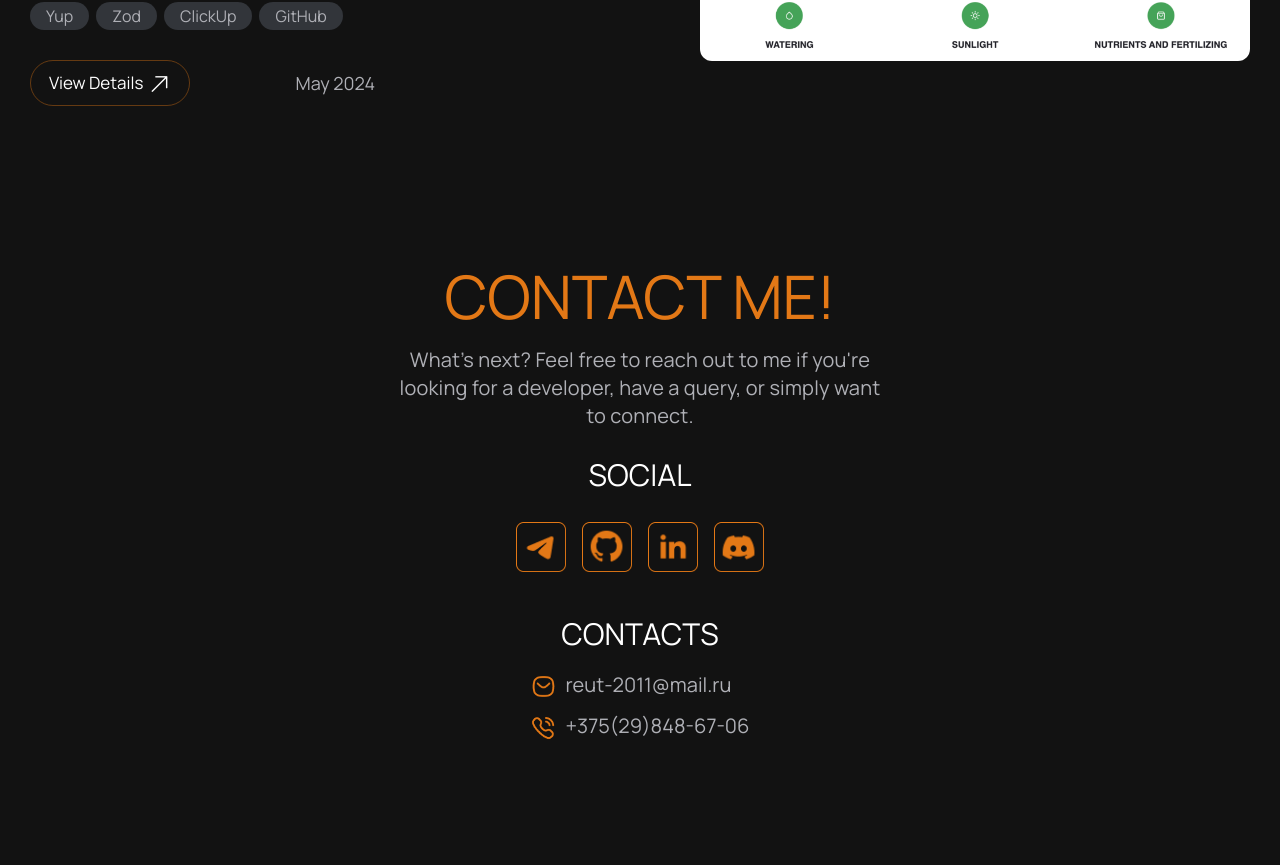
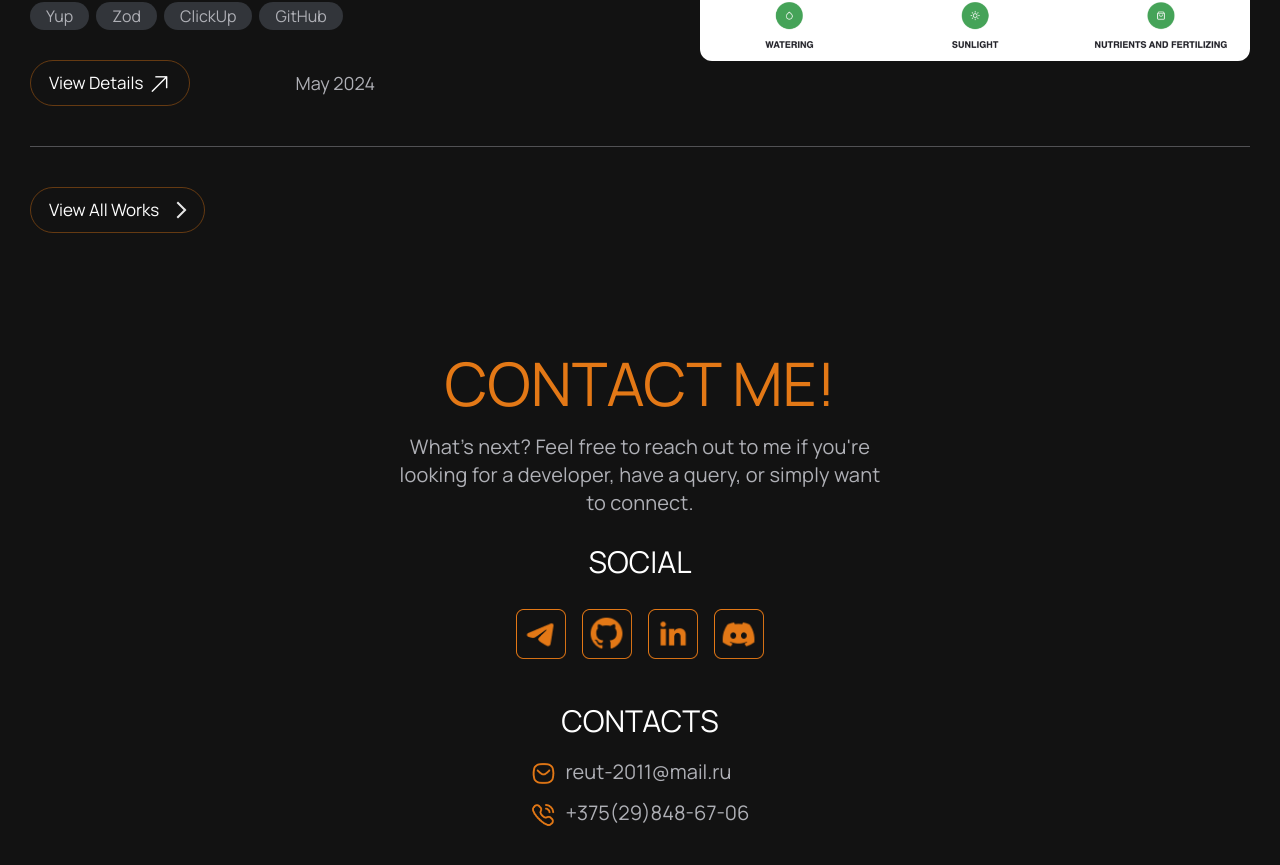
Before and after one commit to JeckJonnyQ/PORTFOLIO, a React (Vite) app: page / in a window 1280 px wide. Shown: the part 3808-4673 px from the top of the page. Built offline with nearby package versions, Linux system fonts and the light colour scheme.

Commit message:
feat: add link to all projects in portfolio section and fix deploy bags in tabs styles

```diff
--- a/src/Components/SectionPortfolio/ContentTab/ContentTab.scss
+++ b/src/Components/SectionPortfolio/ContentTab/ContentTab.scss
@@ -128,7 +128,7 @@
           transition: all 0.5s ease;
 
           &:hover {
-            box-shadow: 0px 0px 15px 4px rgba(175, 176, 182, 0.5);
+            box-shadow: 0px 0px 15px 4px rgba(227, 120, 22, 0.4);
           }
 
           @media (max-width: 1280px) {
--- a/src/Components/SectionPortfolio/SectionPortfolio.scss
+++ b/src/Components/SectionPortfolio/SectionPortfolio.scss
@@ -54,5 +54,55 @@
       font-size: 15px;
       color: rgb(175, 176, 182);
     }
+
+    .portfolio__wrapper {
+      display: flex;
+      height: auto;
+      padding: 40px 0px 0px;
+      border-top: 1px solid rgba(175, 176, 182, 0.4);
+
+      @media (max-width: 1040px) {
+        padding: 30px 0px 0px;
+      }
+
+      .portfolio__wrapper_link {
+        position: relative;
+        padding: 15px 30px;
+        width: 210px;
+        border: 1px solid rgba(227, 120, 22, 0.4);
+        border-radius: 50px;
+        font-family: 'Manrope', sans-serif;
+        font-size: 18px;
+        line-height: 28px;
+        text-decoration: none;
+        text-align: start;
+        color: rgb(255, 255, 255);
+        background-color: transparent;
+        transition: all 0.5s ease;
+
+        @media (max-width: 1280px) {
+          padding: 12px 18px;
+          width: 175px;
+          font-size: 17px;
+          line-height: 20px;
+        }
+
+        &:hover {
+          box-shadow: 0px 0px 15px 4px rgba(227, 120, 22, 0.4);
+        }
+
+        &::after {
+          content: '';
+          position: absolute;
+          top: 50%;
+          right: 20px;
+          transform: translateY(-50%) rotate(45deg);
+          width: 10px;
+          height: 10px;
+          border-top: 2px solid rgba(255, 255, 255, 0.9);
+          border-right: 2px solid rgba(255, 255, 255, 0.9);
+        }
+      }
+    }
   }
 }
--- a/src/Components/SectionPortfolio/SectionPortfolio.tsx
+++ b/src/Components/SectionPortfolio/SectionPortfolio.tsx
@@ -2,6 +2,7 @@ import { ReactElement } from 'react';
 import './SectionPortfolio.scss';
 
 import BasicTabs from './Tabs/Tabs';
+import { linkPath } from '../../helpers/staticDataLinks';
 
 function SectionPortfolio(): ReactElement {
   return (
@@ -12,6 +13,12 @@ function SectionPortfolio(): ReactElement {
         <p className="portfolio__info">Some of the noteworthy projects I have built:</p>
 
         <BasicTabs />
+
+        <div className="portfolio__wrapper">
+          <a href={linkPath.linkPathToCV} target="_blank" className="portfolio__wrapper_link">
+            View All Works
+          </a>
+        </div>
       </div>
     </div>
   );
--- a/src/Components/SectionPortfolio/Tabs/Tabs.scss
+++ b/src/Components/SectionPortfolio/Tabs/Tabs.scss
@@ -1,5 +1,4 @@
-.MuiBox-root.css-8atqhb {
-  .css-1gsv261 {
+.box-wrapper {
   padding: 7px;
   max-width: 505px;
   width: 100%;
@@ -17,13 +16,18 @@
     max-width: 350px;
   }
 
-    .css-1ujnqem-MuiTabs-root {
+  .tabs {
     min-height: 0;
-      .css-jpln7h-MuiTabs-scroller {
-        .css-heg063-MuiTabs-flexContainer {
+
+    .MuiTabs-scroller {
+      .MuiTabs-indicator {
+        display: none;
+      }
+
+      .MuiTabs-flexContainer {
         justify-content: space-between;
 
-          .css-1h9z7r5-MuiButtonBase-root-MuiTab-root {
+        .tab {
           padding: 13px 18px;
           border: 1px solid rgb(47, 47, 55);
           border-radius: 100px;
@@ -53,13 +57,8 @@
           }
         }
 
-          .Mui-selected {
+        .Mui-selected.tab {
           background-color: rgb(45, 32, 21);
-          }
-        }
-
-        .css-1aquho2-MuiTabs-indicator {
-          display: none;
         }
       }
     }
--- a/src/Components/SectionPortfolio/Tabs/Tabs.tsx
+++ b/src/Components/SectionPortfolio/Tabs/Tabs.tsx
@@ -15,11 +15,11 @@ export default function BasicTabs() {
 
   return (
     <Box sx={{ width: '100%' }}>
-      <Box sx={{ borderBottom: 1, borderColor: 'divider' }}>
-        <Tabs value={value} onChange={handleChange}>
-          <Tab label="Web Sites" />
-          <Tab label="Browser Games" />
-          <Tab label="Landing Pages" />
+      <Box className="box-wrapper">
+        <Tabs value={value} onChange={handleChange} className="tabs">
+          <Tab className="tab" label="Web Sites" />
+          <Tab className="tab" label="Browser Games" />
+          <Tab className="tab" label="Landing Pages" />
         </Tabs>
       </Box>
 
```
Lines whose indentation alone changed are shown as unchanged.
